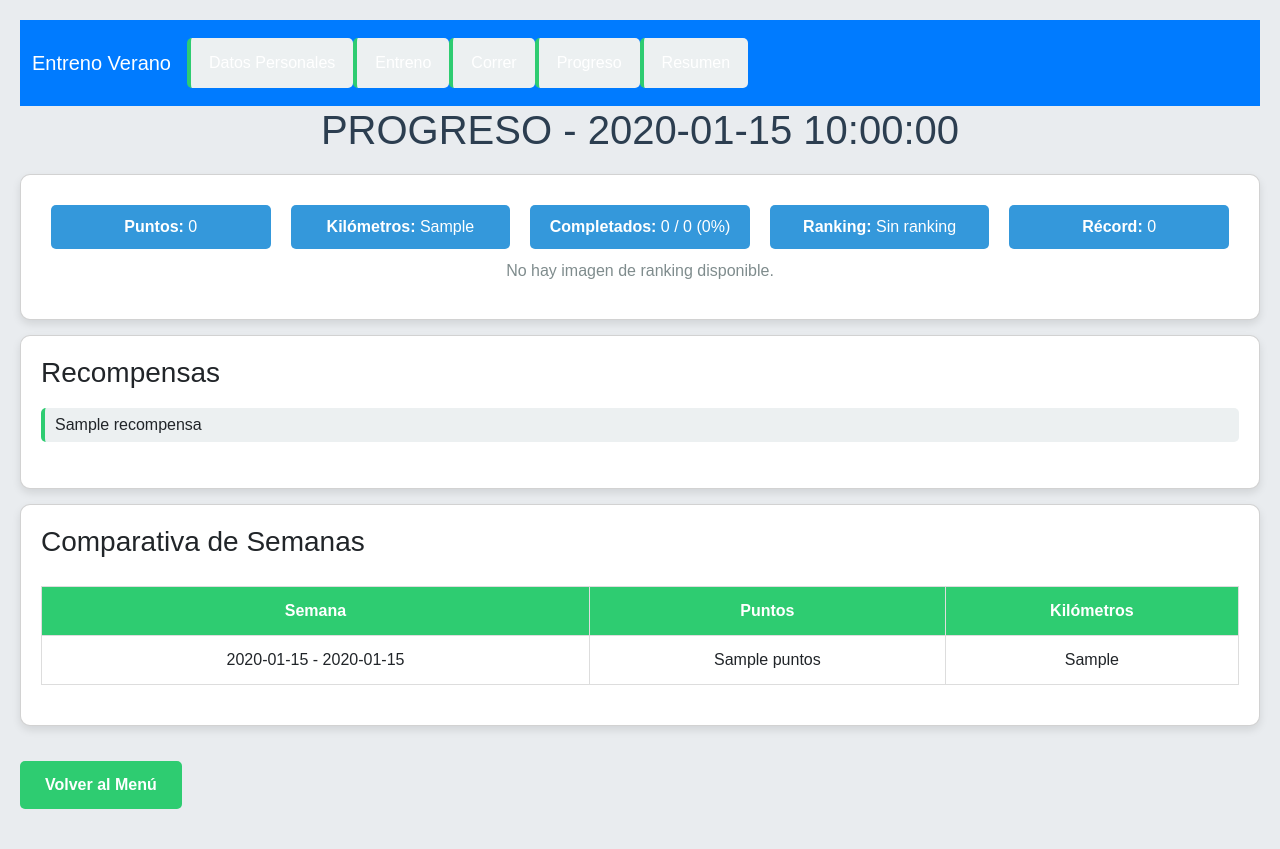
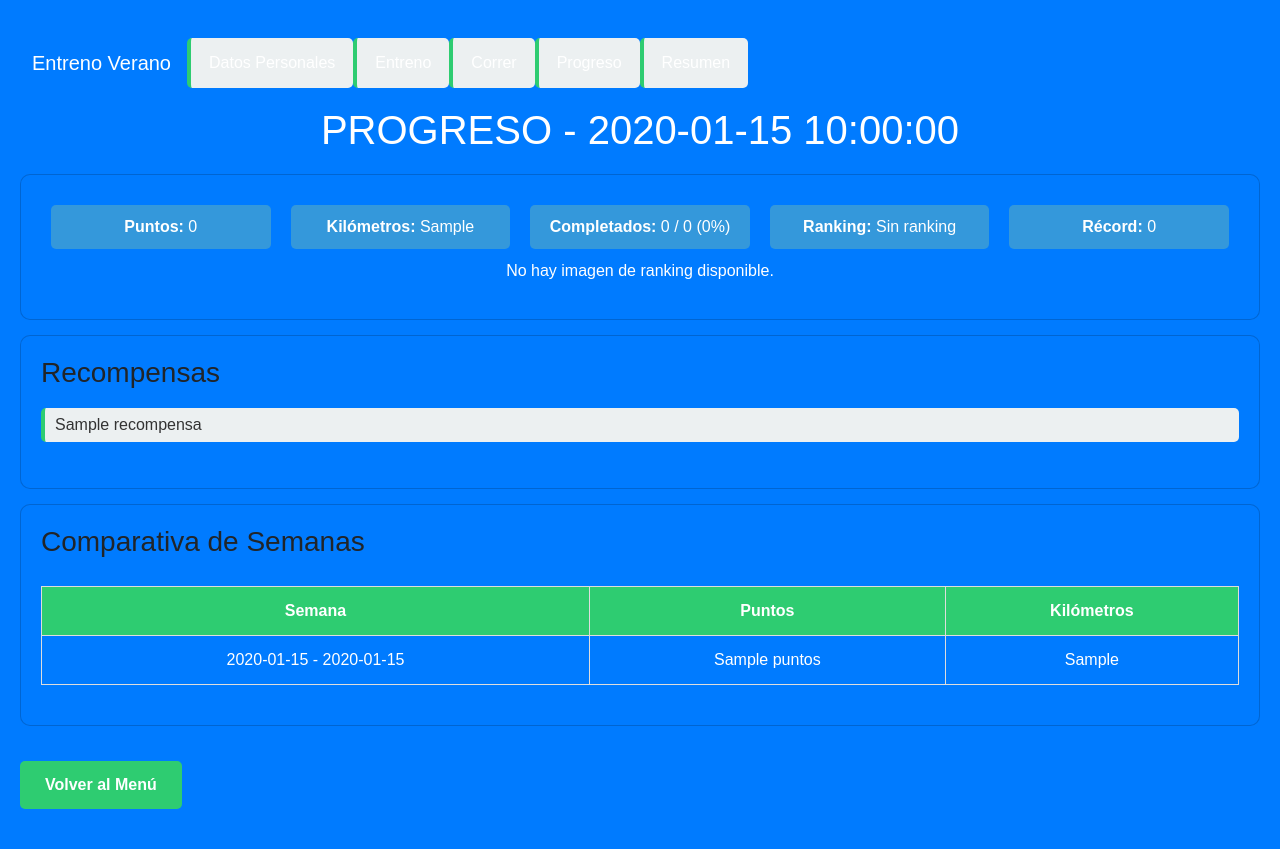
Before and after one commit to bernat1973/entreno-verano, a Flask app: template templates/progreso.html in a window 1280 px wide. Run offline with Flask 3, Linux system fonts and the light colour scheme; the template is opened without the code that fills it: most values are stand-ins (such as "Sample title", 1, 10 or a date in 2020); parts of the project's set-up code (start-up, migrations or seed data) failed here and were passed over.

Commit message:
Update progreso.html

```diff
--- a/templates/progreso.html
+++ b/templates/progreso.html
@@ -7,8 +7,8 @@
         body {
             font-family: 'Arial', sans-serif;
             margin: 20px;
-            background-color: #e9ecef;
-            color: #333;
+            background-color: #007bff; /* Cambiado a azul para unificar con la barra */
+            color: #ffffff; /* Texto blanco para legibilidad */
         }
         .navbar {
             background-color: #007bff !important;
@@ -20,23 +20,22 @@
             color: #e0e0e0 !important;
         }
         h1 {
-            color: #2c3e50;
+            color: #ffffff; /* Texto blanco para el título */
             text-align: center;
             margin-bottom: 20px;
             font-size: 2.5em;
             text-transform: uppercase;
         }
         .card {
-            background-color: #fff;
+            background-color: #007bff; /* Fondo azul para las tarjetas */
             padding: 20px;
             margin: 15px 0;
             border-radius: 10px;
-            box-shadow: 0 4px 8px rgba(0, 0, 0, 0.1);
-            transition: transform 0.2s, box-shadow 0.2s;
+            /* Eliminamos la sombra para unificar el diseño */
+            transition: transform 0.2s;
         }
         .card:hover {
             transform: translateY(-5px);
-            box-shadow: 0 6px 12px rgba(0, 0, 0, 0.2);
         }
         .stats {
             display: flex;
@@ -48,7 +47,7 @@
             min-width: 150px;
             margin: 10px;
             text-align: center;
-            background-color: #3498db;
+            background-color: #3498db; /* Mantenemos este azul más claro para contraste */
             color: white;
             padding: 10px;
             border-radius: 5px;
@@ -60,9 +59,10 @@
         li {
             margin: 10px 0;
             padding: 5px 10px;
-            background-color: #ecf0f1;
+            background-color: #ecf0f1; /* Fondo claro para las recompensas */
             border-left: 4px solid #2ecc71;
             border-radius: 5px;
+            color: #333; /* Texto oscuro para legibilidad */
         }
         img {
             max-width: 200px;
@@ -80,14 +80,15 @@
             padding: 12px;
             text-align: center;
             border: 1px solid #ddd;
-            background-color: #fff;
+            background-color: #007bff; /* Fondo azul para la tabla */
+            color: #ffffff; /* Texto blanco */
         }
         .table th {
-            background-color: #2ecc71;
+            background-color: #2ecc71; /* Verde para los encabezados */
             color: white;
         }
         .table tr:nth-child(even) {
-            background-color: #f8f9fa;
+            background-color: #0056b3; /* Azul más oscuro para filas pares */
         }
         .button {
             display: inline-block;
@@ -135,7 +136,7 @@
         {% if imagen_ranking %}
             <img src="{{ url_for('static', filename=imagen_ranking) }}" alt="Imagen de ranking">
         {% else %}
-            <p style="text-align: center; color: #7f8c8d;">No hay imagen de ranking disponible.</p>
+            <p style="text-align: center; color: #ffffff;">No hay imagen de ranking disponible.</p>
         {% endif %}
     </div>
     <div class="card">
```
